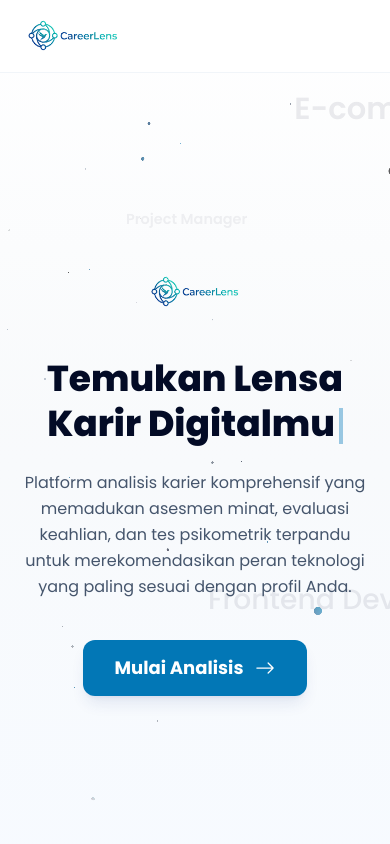
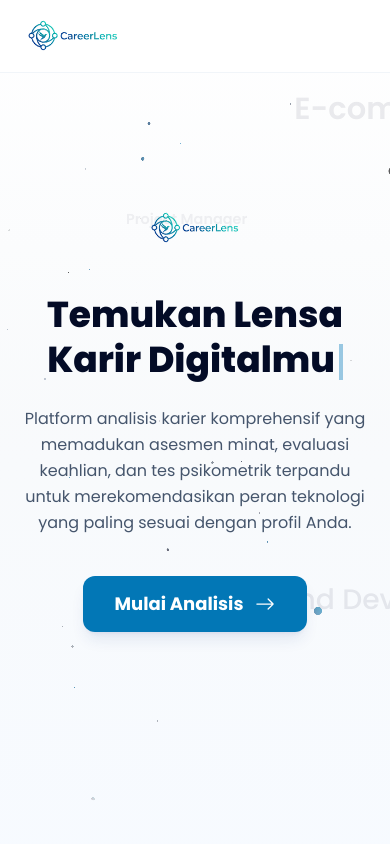
Before and after one commit to pytaa/CareerLens, a React (Vite) app in the folder web-app/frondend/: page / in a window 390 px wide. Shown: the top 844 px of the page. Built offline with nearby package versions, Linux system fonts and the light colour scheme.

Commit message:
feat : update margin buat mobile

```diff
--- a/web-app/frondend/src/pages/LandingPage/Hero.jsx
+++ b/web-app/frondend/src/pages/LandingPage/Hero.jsx
@@ -223,7 +223,7 @@
         />
       </div>
 
-      <div className="relative z-10 w-full max-w-4xl px-6 flex flex-col items-center text-center mt-24 md:mt-12 pointer-events-auto">
+      <div className="relative z-10 w-full max-w-4xl px-6 flex flex-col items-center text-center -mt-8 md:mt-12 pointer-events-auto">
 
         <div
           className={`relative mb-4 transition-all duration-1000 ease-out transform ${
```
